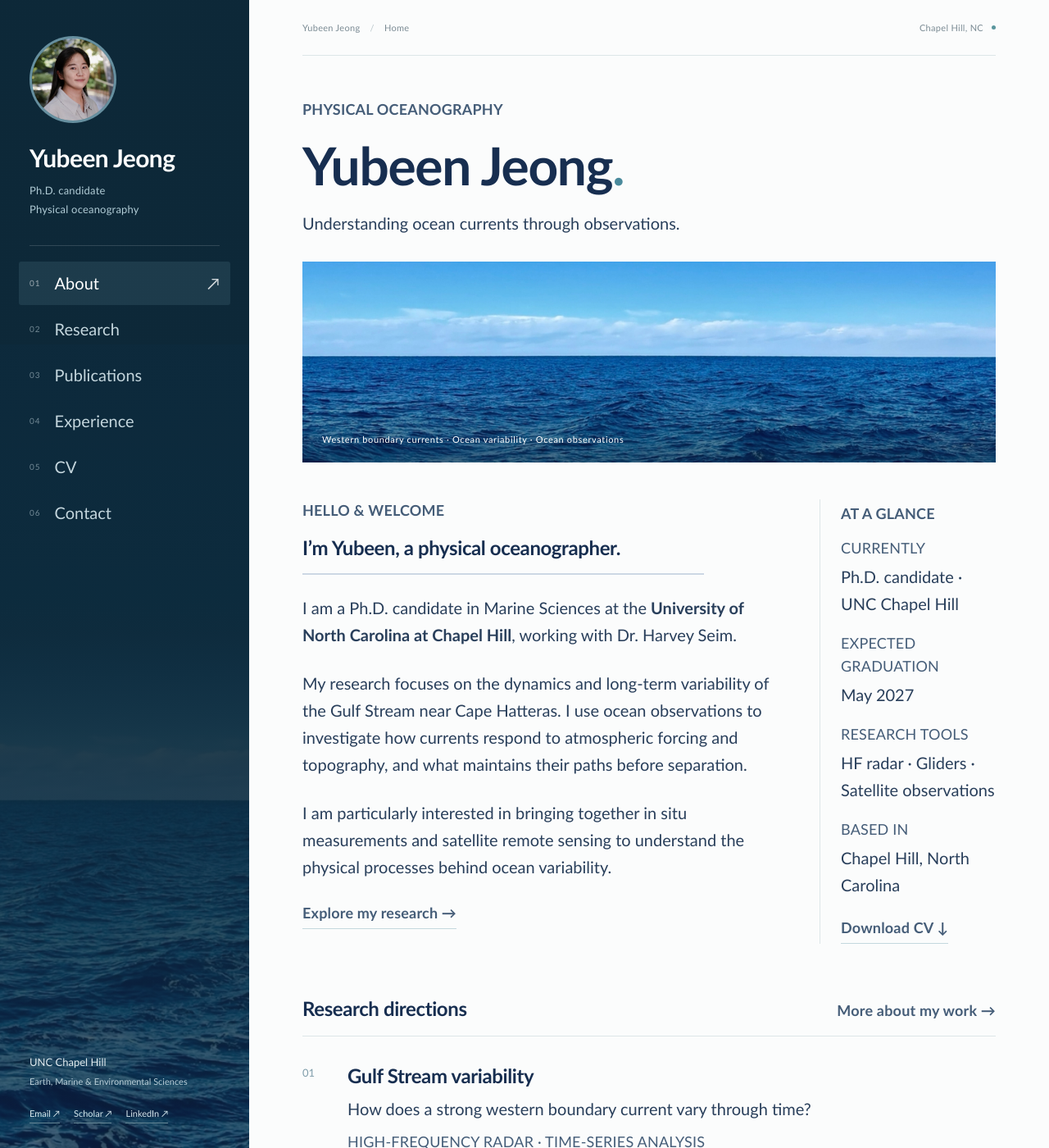
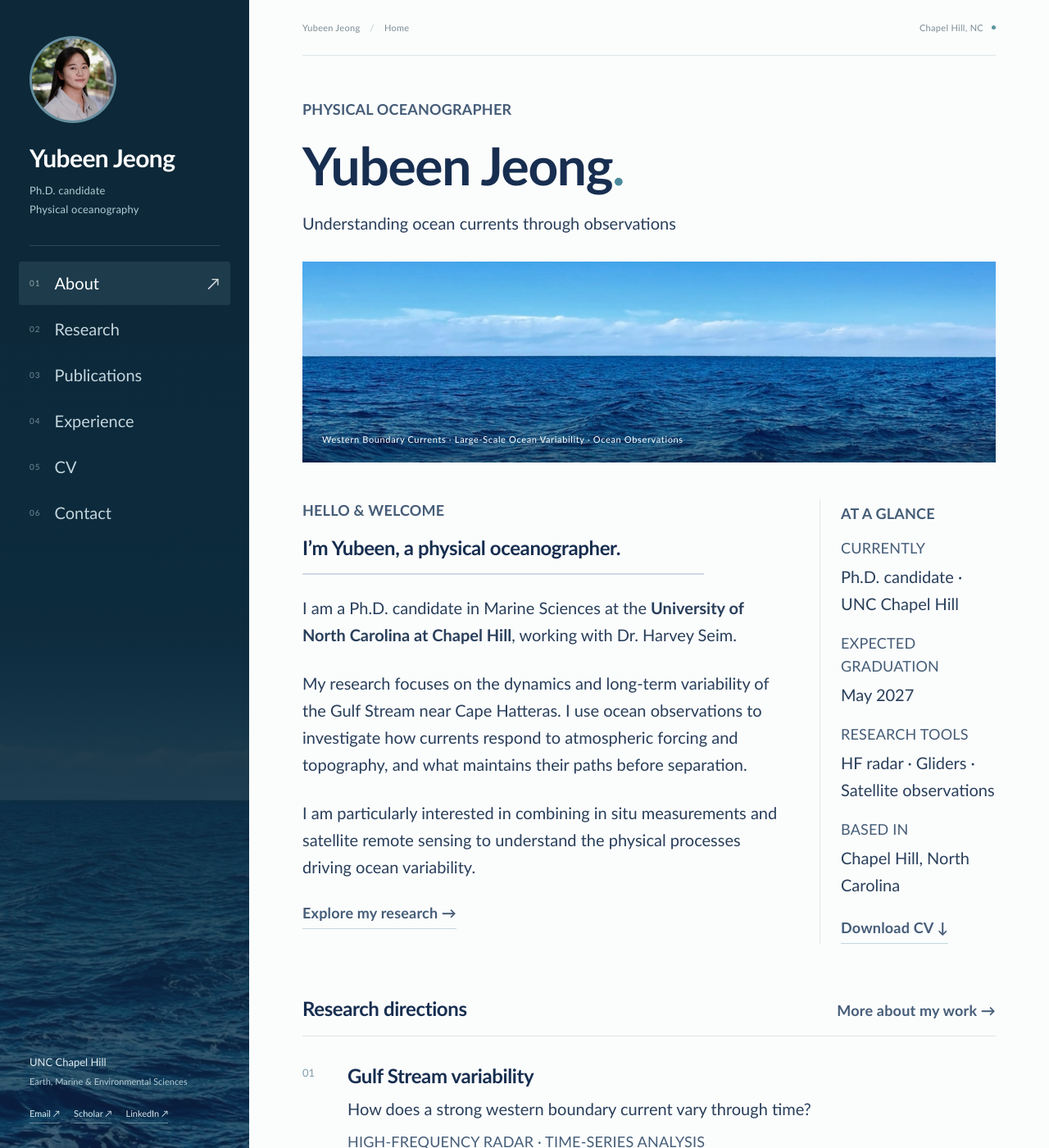
Before and after one commit to YubeenJ/YubeenJ.github.io, a Jekyll site: the page built from index.md, in a window 1280 px wide and 1400 px high. Shown: the whole window at 82% size. Built offline with Jekyll 4.4.1, drawn with Linux system fonts in a browser that asks for light colours.

Commit message:
Update index.md

```diff
--- a/index.md
+++ b/index.md
@@ -3,12 +3,12 @@ layout: home
 title: Yubeen Jeong
 nav_title: Home
 permalink: /
-eyebrow: Physical oceanography
-subtitle: Understanding ocean currents through observations.
+eyebrow: Physical oceanographer
+subtitle: Understanding ocean currents through observations
 welcome: Hello & welcome
 banner: /assets/images/ocean2.jpg
 banner_alt: Blue ocean beneath a clear sky
-banner_caption: Western boundary currents · Ocean variability · Ocean observations
+banner_caption: Western Boundary Currents · Large-Scale Ocean Variability · Ocean Observations
 ---
 
 ## I’m Yubeen, a physical oceanographer.
@@ -17,4 +17,4 @@ I am a Ph.D. candidate in Marine Sciences at the **University of North Carolina
 
 My research focuses on the dynamics and long-term variability of the Gulf Stream near Cape Hatteras. I use ocean observations to investigate how currents respond to atmospheric forcing and topography, and what maintains their paths before separation.
 
-I am particularly interested in bringing together in situ measurements and satellite remote sensing to understand the physical processes behind ocean variability.
+I am particularly interested in combining in situ measurements and satellite remote sensing to understand the physical processes driving ocean variability.
```
